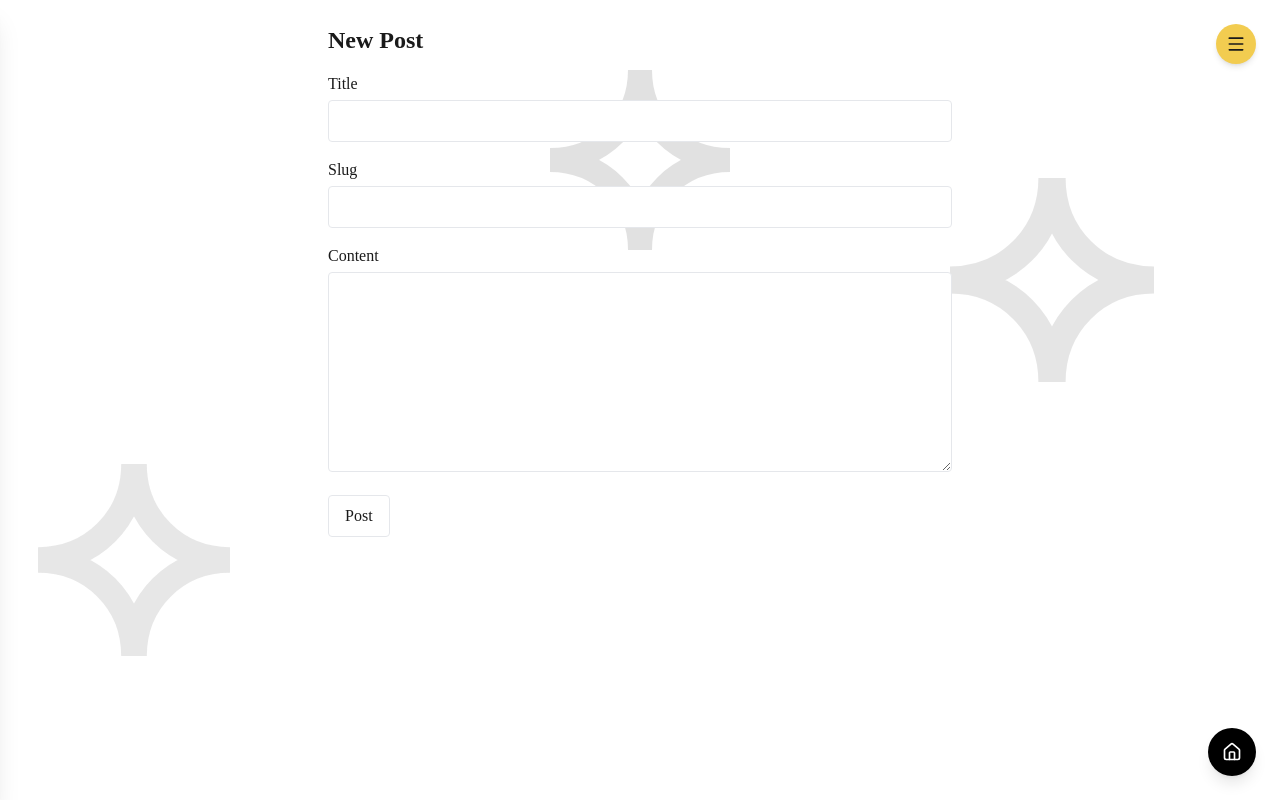
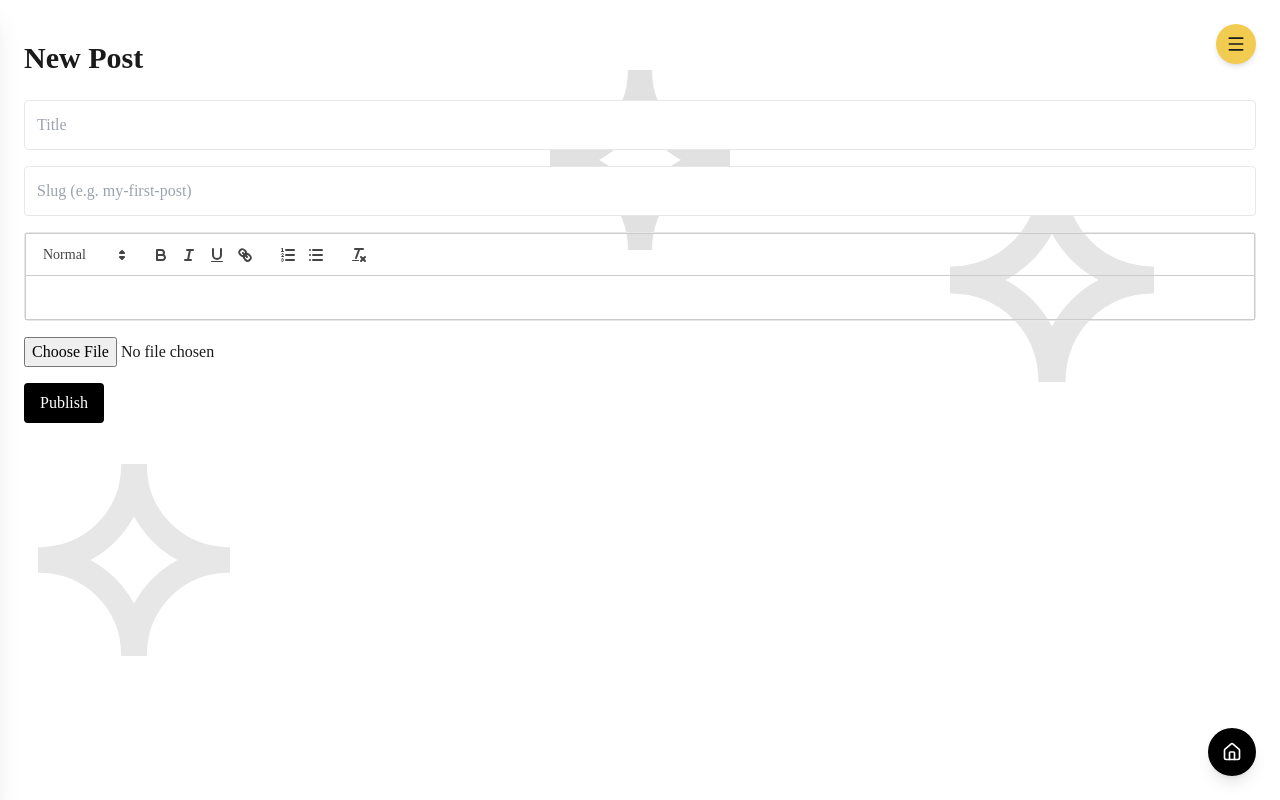
Before and after one commit to jisungkim0922/difficultconvo, a Next.js app: page /blog/new in a window 1280 px wide. Built offline with nearby package versions, Linux system fonts and the light colour scheme.

Commit message:
UI polish (logo/menu/ornaments) + working Blog with editor & image uploads via Supabase

```diff
--- a/app/api/blog/posts/route.ts
+++ b/app/api/blog/posts/route.ts
@@ -1,19 +1,30 @@
+import { NextRequest, NextResponse } from "next/server";
+import { supabaseAdmin } from "@/lib/supabaseAdmin";
+
 export const runtime = "nodejs";
-import { NextRequest, NextResponse } from "next/server";
 
 export async function GET() {
-  console.log("[/api/blog/posts] GET");
-  return NextResponse.json([]);
+  const { data, error } = await supabaseAdmin
+    .from("posts")
+    .select("id,title,slug,content,cover_url,created_at")
+    .order("created_at", { ascending: false });
+  if (error) return NextResponse.json({ error: error.message }, { status: 500 });
+  return NextResponse.json(data ?? []);
 }
 
 export async function POST(req: NextRequest) {
   try {
-    const { title, slug, content } = await req.json();
+    const body = await req.json();
+    const { title, slug, content, cover_url } = body || {};
     if (!title || !slug || !content) {
       return NextResponse.json({ error: "Missing fields" }, { status: 400 });
     }
-    console.log("[/api/blog/posts] POST", { title, slug, len: (content || "").length });
-    return NextResponse.json({ ok: true }, { status: 201 });
+    const { data, error } = await supabaseAdmin
+      .from("posts")
+      .upsert({ title, slug, content, cover_url })
+      .select();
+    if (error) return NextResponse.json({ error: error.message }, { status: 500 });
+    return NextResponse.json({ ok: true, post: data?.[0] ?? null }, { status: 201 });
   } catch {
     return NextResponse.json({ error: "Invalid JSON" }, { status: 400 });
   }
--- a/app/api/ping/route.ts
+++ b/app/api/ping/route.ts
@@ -1,7 +1,3 @@
+import { NextResponse } from "next/server";
 export const runtime = "nodejs";
-import { NextResponse } from "next/server";
-
-export async function GET() {
-  console.log("[/api/ping] ok");
-  return NextResponse.json({ ok: true, t: Date.now() });
-}
+export async function GET() { return NextResponse.json({ ok: true, t: Date.now() }); }
--- a/app/api/upload/route.ts
+++ b/app/api/upload/route.ts
@@ -1,23 +1,23 @@
-import { promises as fs } from "fs";
-import path from "path";
-import { NextResponse } from "next/server";
+import { NextRequest, NextResponse } from "next/server";
+import { supabaseAdmin } from "@/lib/supabaseAdmin";
 
-export async function POST(req: Request) {
-  try {
-    const form = await req.formData();
-    const file = form.get("file") as File | null;
-    if (!file || file.size === 0) {
-      return NextResponse.json({ error: "No file" }, { status: 400 });
-    }
-    const buf = Buffer.from(await file.arrayBuffer());
-    const orig = file.name || "upload.bin";
-    const ext = (orig.split(".").pop() || "jpg").toLowerCase();
-    const name = `${Date.now()}-${Math.random().toString(36).slice(2,7)}.${ext}`;
-    const dir = path.join(process.cwd(), "public", "uploads");
-    await fs.mkdir(dir, { recursive: true });
-    await fs.writeFile(path.join(dir, name), buf);
-    return NextResponse.json({ url: `/uploads/${name}` });
-  } catch (e) {
-    return NextResponse.json({ error: String(e) }, { status: 500 });
+export const runtime = "nodejs";
+
+export async function POST(req: NextRequest) {
+  const form = await req.formData();
+  const file = form.get("file");
+  if (!(file instanceof File)) {
+    return NextResponse.json({ error: "file required" }, { status: 400 });
   }
+  const bytes = await file.arrayBuffer();
+  const buf = Buffer.from(bytes);
+  const ext = (file.name.split(".").pop() || "bin").toLowerCase();
+  const path = `images/${Date.now()}-${Math.random().toString(36).slice(2)}.${ext}`;
+  const { data, error } = await supabaseAdmin.storage.from("blog").upload(path, buf, {
+    contentType: file.type || "application/octet-stream",
+    upsert: false,
+  });
+  if (error) return NextResponse.json({ error: error.message }, { status: 500 });
+  const { data: pub } = supabaseAdmin.storage.from("blog").getPublicUrl(path);
+  return NextResponse.json({ url: pub.publicUrl, path: data?.path });
 }
--- a/app/blog/new/page.tsx
+++ b/app/blog/new/page.tsx
@@ -1,56 +1,62 @@
 "use client";
+import dynamic from "next/dynamic";
+import { useCallback, useState } from "react";
+import { useRouter } from "next/navigation";
 
-import { useState } from "react";
+const ReactQuill = dynamic(() => import("react-quill"), { ssr: false });
+import "react-quill/dist/quill.snow.css";
 
 export default function NewPostPage() {
   const [title, setTitle] = useState("");
   const [slug, setSlug] = useState("");
   const [content, setContent] = useState("");
-  const [msg, setMsg] = useState<string | null>(null);
+  const [coverUrl, setCoverUrl] = useState<string | undefined>();
   const [busy, setBusy] = useState(false);
+  const router = useRouter();
 
-  async function submit(e: React.FormEvent) {
-    e.preventDefault();
+  const onImage = useCallback(async (e: React.ChangeEvent<HTMLInputElement>) => {
+    const f = e.target.files?.[0];
+    if (!f) return;
+    const fd = new FormData();
+    fd.append("file", f);
+    const res = await fetch("/api/upload", { method: "POST", body: fd });
+    const json = await res.json();
+    if (json?.url) setCoverUrl(json.url);
+  }, []);
+
+  const submit = async () => {
+    if (!title || !slug || !content) return alert("Fill in title, slug, content");
     setBusy(true);
-    setMsg(null);
-    try {
-      const res = await fetch("/api/blog/posts", {
-        method: "POST",
-        headers: { "Content-Type": "application/json" },
-        body: JSON.stringify({ title, slug, content }),
-      });
-      const data = await res.json();
-      if (!res.ok) throw new Error(data?.error || "Failed");
-      setMsg("Posted ✔");
-      setTitle(""); setSlug(""); setContent("");
-    } catch (err: any) {
-      setMsg(`Error: ${err.message}`);
-    } finally {
-      setBusy(false);
-    }
-  }
+    const res = await fetch("/api/blog/posts", {
+      method: "POST",
+      headers: { "Content-Type": "application/json" },
+      body: JSON.stringify({ title, slug, content, cover_url: coverUrl }),
+    });
+    setBusy(false);
+    if (!res.ok) return alert("Save failed");
+    router.push("/blog");
+  };
 
   return (
-    <main className="mx-auto max-w-2xl p-6">
-      <h1 className="text-2xl font-bold mb-4">New Post</h1>
-      <form onSubmit={submit} className="space-y-4">
-        <div>
-          <label className="block mb-1">Title</label>
-          <input className="w-full border p-2 rounded" value={title} onChange={e=>setTitle(e.target.value)} required />
+    <main className="container mx-auto px-6 py-10">
+      <h1 className="text-3xl font-bold mb-6">New Post</h1>
+      <div className="space-y-4">
+        <input className="border p-3 rounded w-full" placeholder="Title"
+               value={title} onChange={e=>setTitle(e.target.value)} />
+        <input className="border p-3 rounded w-full" placeholder="Slug (e.g. my-first-post)"
+               value={slug} onChange={e=>setSlug(e.target.value)} />
+        <div className="border rounded">
+          <ReactQuill theme="snow" value={content} onChange={setContent} />
         </div>
-        <div>
-          <label className="block mb-1">Slug</label>
-          <input className="w-full border p-2 rounded" value={slug} onChange={e=>setSlug(e.target.value)} required />
+        <div className="flex items-center gap-3">
+          <input type="file" accept="image/*" onChange={onImage} />
+          {coverUrl && <span className="text-sm">uploaded ✓</span>}
         </div>
-        <div>
-          <label className="block mb-1">Content</label>
-          <textarea className="w-full border p-2 rounded min-h-[200px]" value={content} onChange={e=>setContent(e.target.value)} required />
-        </div>
-        <button disabled={busy} className="border px-4 py-2 rounded">
-          {busy ? "Posting…" : "Post"}
+        <button disabled={busy} onClick={submit}
+                className="px-4 py-2 rounded bg-black text-white disabled:opacity-50">
+          {busy ? "Saving…" : "Publish"}
         </button>
-        {msg && <p className="mt-2">{msg}</p>}
-      </form>
+      </div>
     </main>
   );
 }
--- a/app/globals.css
+++ b/app/globals.css
@@ -16,3 +16,13 @@ html, body { overflow-x: hidden; }
 html, body, * {
   font-family: var(--font-default) !important;
 }
+
+/* --- DC overrides --- */
+header .logo img, .site-logo img { transform: scale(2); transform-origin: left center; }
+header nav a, header .menu a, .top-nav a { display: none !important; } /* hide menu items */
+button.hamburger, header [aria-label*="menu"], header .menu-toggle, .hamburger { display: inline-flex !important; }
+
+/* remove gray divider & decorative stars */
+hr, .prose hr, .section-divider, .divider { display: none !important; }
+.decorative-star, .stars, .bg-star, [data-decor="star"] { display: none !important; }
+:root, body { font-family: "Times New Roman", Times, serif !important; }
--- a/lib/supabaseAdmin.ts
+++ b/lib/supabaseAdmin.ts
@@ -1,6 +1,4 @@
-import { createClient } from "@supabase/supabase-js";
-export const supabaseAdmin = createClient(
-  process.env.NEXT_PUBLIC_SUPABASE_URL!,
-  process.env.SUPABASE_SERVICE_ROLE_KEY!,   // server only
-  { auth: { persistSession: false } }
-);
+import { createClient } from '@supabase/supabase-js';
+const url = process.env.NEXT_PUBLIC_SUPABASE_URL!;
+const key = process.env.SUPABASE_SERVICE_ROLE!;
+export const supabaseAdmin = createClient(url, key, { auth: { persistSession: false } });
--- /dev/null
+++ b/lib/supabaseClient.ts
@@ -0,0 +1,6 @@
+"use client";
+import { createClient } from '@supabase/supabase-js';
+export const supabase = createClient(
+  process.env.NEXT_PUBLIC_SUPABASE_URL!,
+  process.env.NEXT_PUBLIC_SUPABASE_ANON_KEY!
+);
--- a/package.json
+++ b/package.json
@@ -15,7 +15,7 @@
     "@radix-ui/react-navigation-menu": "^1.2.14",
     "@radix-ui/react-slot": "^1.2.3",
     "@supabase/ssr": "^0.7.0",
-    "@supabase/supabase-js": "^2.76.1",
+    "@supabase/supabase-js": "^2.84.0",
     "class-variance-authority": "^0.7.1",
     "clsx": "^2.1.1",
     "cmdk": "^1.1.1",
@@ -27,13 +27,14 @@
     "react": "18.2.0",
     "react-dom": "18.2.0",
     "react-hook-form": "^7.65.0",
+    "react-quill": "^2.0.0",
     "tailwind-merge": "^3.3.1",
     "tailwindcss-animate": "^1.0.7",
     "zod": "^3.23.8"
   },
   "devDependencies": {
     "@types/node": "^20.14.10",
-    "@types/react": "^18.2.79",
+    "@types/react": "^18.3.27",
     "@types/react-dom": "^18.2.25",
     "autoprefixer": "^10.4.22",
     "eslint": "^8.57.0",
```
Also changed, not shown: app/blog/page.tsx (+20 -30 lines), cookies.txt, 2 other files (tests, documents, lock files or other folders).
